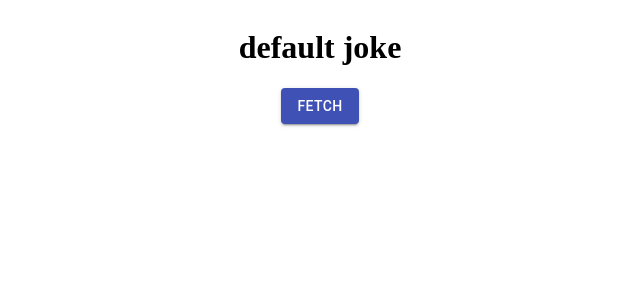
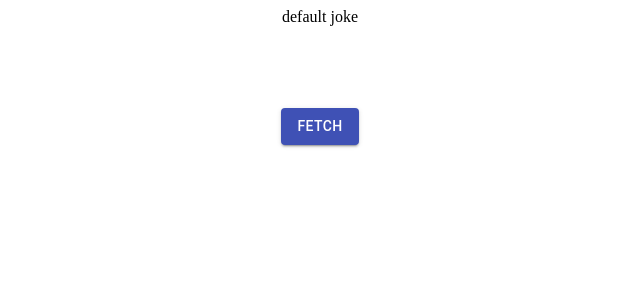
Before and after one commit to LittleTheFu/joke_ts, a React app: page / in a window 1280 px wide. Shown: the top 300 px of the page, without its empty margins (320-960 px from the left). Built offline with nearby package versions, Linux system fonts and the light colour scheme.

Commit message:
try material-ui-box

```diff
--- a/src/jokeApp.tsx
+++ b/src/jokeApp.tsx
@@ -2,6 +2,7 @@ import * as React from 'react';
 import Button from '@material-ui/core/Button';
 import CircularProgress from '@material-ui/core/CircularProgress';
 import Grid from '@material-ui/core/Grid';
+import Box from '@material-ui/core/Box';
 import { useState } from 'react';
 
 // import FormGroup from '@material-ui/core/FormGroup';
@@ -91,7 +92,7 @@ const JokeApp: React.FC = () => {
     return (
         <div>
             <Grid container direction="column" justify="center" alignItems="center">
-                {isLoading ? <CircularProgress color="secondary" /> : <h1>{joke}</h1>}
+                {isLoading ? <CircularProgress color="secondary" size={100} /> : <Box height={100}>{joke}</Box>}
                 <Button variant="contained" color="primary" onClick={fetchData}>
                     fetch
                 </Button>
```
